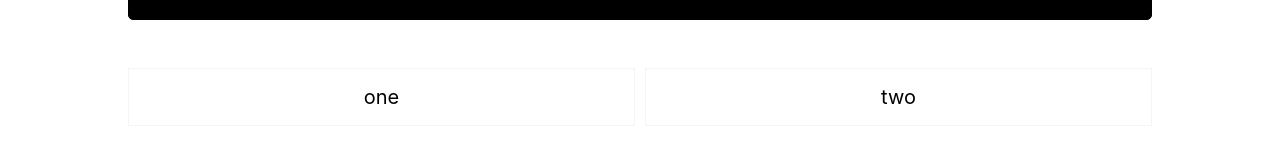
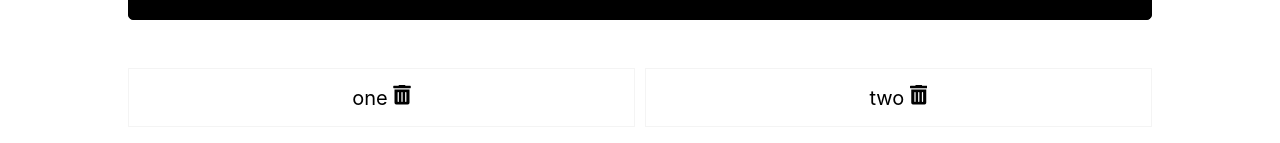
Before and after one commit to BradleyTim/lists, a React (Create React App) app: page / in a window 1280 px wide. Shown: the part 269-412 px from the top of the page. Built offline with nearby package versions, Linux system fonts and the light colour scheme.

Commit message:
add delete logic

```diff
--- a/src/App.js
+++ b/src/App.js
@@ -30,6 +30,12 @@ class App extends Component {
 		});
 	}
 
+	delete = (id) => {
+		this.setState({
+			todos: [...this.state.todos.filter(todo => todo.id !== id)]
+		});
+	}
+
 
   render() {
     return (
@@ -41,7 +47,7 @@ class App extends Component {
         		<input type="submit" value="New Item"/>
         	</form>
         	<ul>
-        		{this.state.todos.map(todo => <li className="item" key={todo.id}>{todo.title}</li>)}
+        		{this.state.todos.map(todo => <li className="item" key={todo.id}>{todo.title} <span onClick={() => this.delete(todo.id)}><i class="fas fa-trash-alt"></i></span></li>)}
         	</ul>
         </div>
       </div>
```
